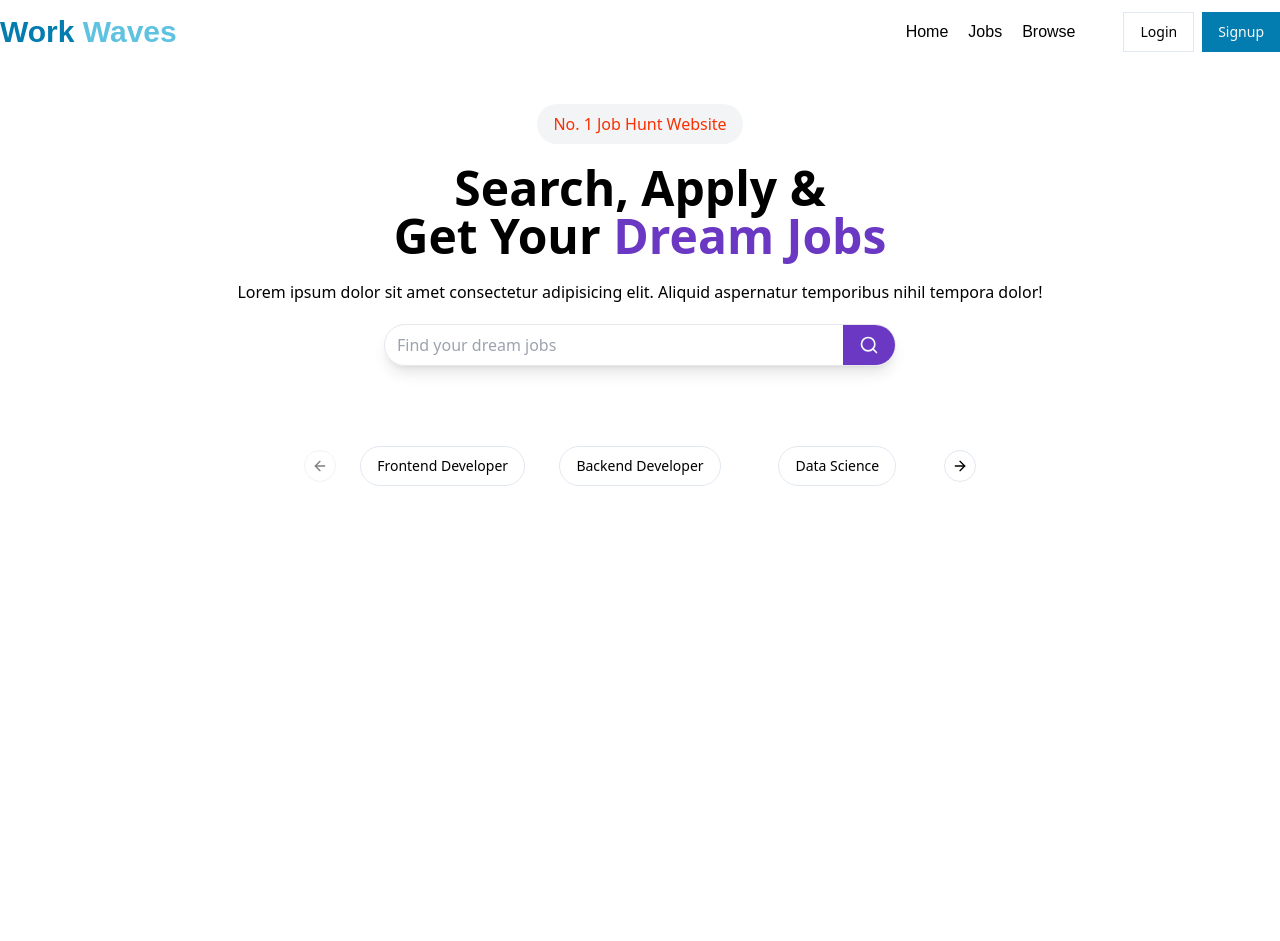
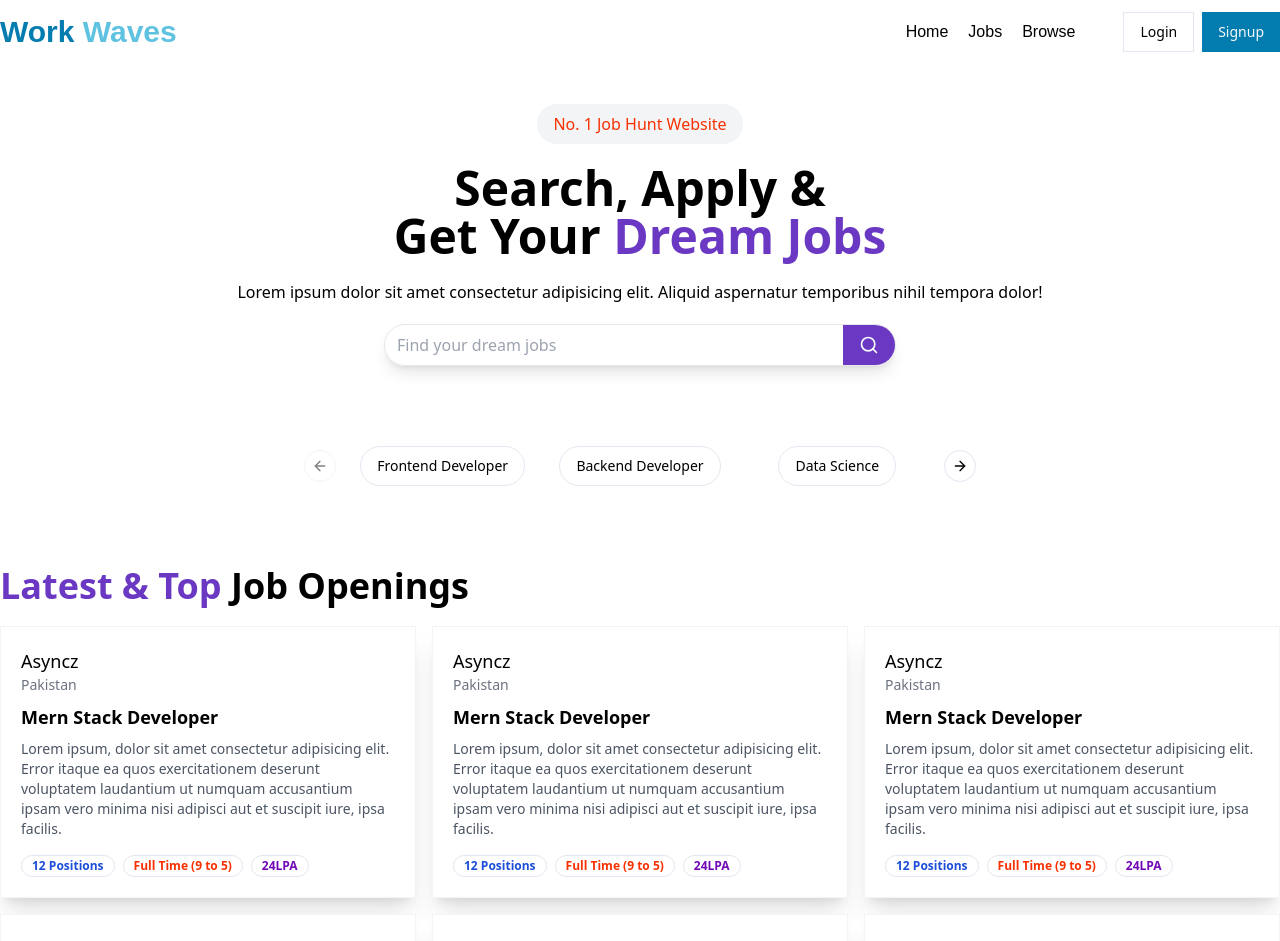
Before and after one commit to Muhammad-Haram/WorkWaves, a React (Vite) app in the folder frontend/: page / in a window 1280 px wide. Shown: the top 941 px of the page. Before the commit the page ends 800 px from the top, so only its background shows below. Built offline with nearby package versions, Linux system fonts and the light colour scheme; a web font is replaced by a local one.

Commit message:
latest job and card section

```diff
--- a/frontend/src/components/CategoryCarousel.jsx
+++ b/frontend/src/components/CategoryCarousel.jsx
@@ -26,7 +26,7 @@ const CategoryCarousel = () => {
       <Carousel className="w-full max-w-xl mx-auto my-20">
         <CarouselContent>
           {category.map((cate, index) => (
-            <CarouselItem className="text-center md:basis-1/3 lg-basis-1/3">
+            <CarouselItem key={index} className="text-center md:basis-1/3 lg-basis-1/3">
               <Button variant="outline" className="rounded-full">
                 {cate}
               </Button>
--- a/frontend/src/components/Home.jsx
+++ b/frontend/src/components/Home.jsx
@@ -11,7 +11,7 @@ const Home = () => {
       <Navbar />
       <HeroSection />
       <CategoryCarousel />
-      {/* <LatestJobs /> */}
+      <LatestJobs />
       {/* <Footer /> */}
     </>
   );
--- a/frontend/src/components/LatestJobs.jsx
+++ b/frontend/src/components/LatestJobs.jsx
@@ -1,9 +1,21 @@
-import React from 'react'
+import React from "react";
+import LatestJobsCards from "./LatestJobsCards";
+
+const randomJobs = [1, 2, 3, 4, 5, 6, 7, 8];
 
 const LatestJobs = () => {
   return (
-    <div>LatestJobs</div>
-  )
-}
+    <div className="max-w-7xl mx-auto my-20">
+      <h1 className="text-4xl font-bold">
+        <span className="text-[#6A38C2]">Latest & Top </span> Job Openings
+      </h1>
+      <div className="grid grid-cols-3 gap-4 my-5">
+        {randomJobs.slice(0, 6).map((job, index) => (
+          <LatestJobsCards key={index} />
+        ))}
+      </div>
+    </div>
+  );
+};
 
-export default LatestJobs
+export default LatestJobs;
--- /dev/null
+++ b/frontend/src/components/LatestJobsCards.jsx
@@ -0,0 +1,36 @@
+import React from "react";
+import { Badge } from "./ui/badge";
+
+
+const LatestJobsCards = () => {
+  return (
+    <div className="p-5 rounded-md shadow-xl bg-white border border-gray-100 cursor-pointer">
+      <div>
+        <h1 className="font-medium text-lg">Asyncz</h1>
+        <p className="text-sm text-gray-500">Pakistan</p>
+      </div>
+      <div>
+        <h1 className="font-bold text-lg my-2">Mern Stack Developer</h1>
+        <p className="text-sm text-gray-600">
+          Lorem ipsum, dolor sit amet consectetur adipisicing elit. Error itaque
+          ea quos exercitationem deserunt voluptatem laudantium ut numquam
+          accusantium ipsam vero minima nisi adipisci aut et suscipit iure, ipsa
+          facilis.
+        </p>
+      </div>
+      <div className="flex items-center gap-2 mt-4">
+        <Badge className={"text-blue-700 font-bold"} variant="ghost">
+          12 Positions
+        </Badge>
+        <Badge className={"text-[#F83002] font-bold"} variant="ghost">
+          Full Time (9 to 5)
+        </Badge>
+        <Badge className={"text-[#7209b7] font-bold"} variant="ghost">
+          24LPA
+        </Badge>
+      </div>
+    </div>
+  );
+};
+
+export default LatestJobsCards;
--- /dev/null
+++ b/frontend/src/components/ui/badge.jsx
@@ -0,0 +1,34 @@
+import * as React from "react"
+import { cva } from "class-variance-authority";
+
+import { cn } from "@/lib/utils"
+
+const badgeVariants = cva(
+  "inline-flex items-center rounded-full border border-slate-200 px-2.5 py-0.5 text-xs font-semibold transition-colors focus:outline-none focus:ring-2 focus:ring-slate-950 focus:ring-offset-2 dark:border-slate-800 dark:focus:ring-slate-300",
+  {
+    variants: {
+      variant: {
+        default:
+          "border-transparent bg-slate-900 text-slate-50 hover:bg-slate-900/80 dark:bg-slate-50 dark:text-slate-900 dark:hover:bg-slate-50/80",
+        secondary:
+          "border-transparent bg-slate-100 text-slate-900 hover:bg-slate-100/80 dark:bg-slate-800 dark:text-slate-50 dark:hover:bg-slate-800/80",
+        destructive:
+          "border-transparent bg-red-500 text-slate-50 hover:bg-red-500/80 dark:bg-red-900 dark:text-slate-50 dark:hover:bg-red-900/80",
+        outline: "text-slate-950 dark:text-slate-50",
+      },
+    },
+    defaultVariants: {
+      variant: "default",
+    },
+  }
+)
+
+function Badge({
+  className,
+  variant,
+  ...props
+}) {
+  return (<div className={cn(badgeVariants({ variant }), className)} {...props} />);
+}
+
+export { Badge, badgeVariants }
```
